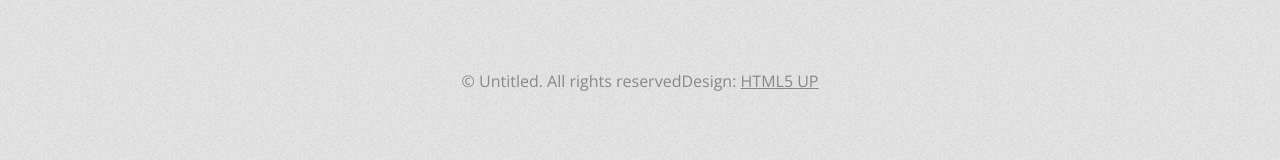
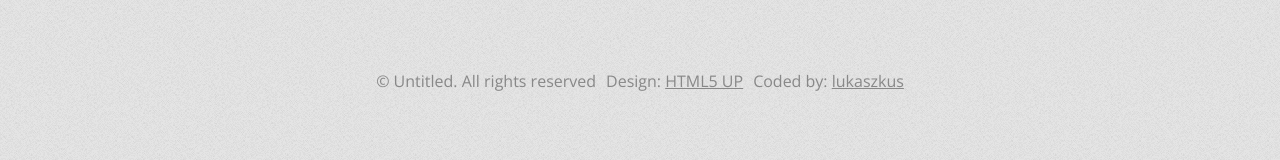
Before and after one commit to lukaszkus/Verti, a website: page index.html in a window 1280 px wide. Shown: the part 1948-2108 px from the top of the page. Drawn offline with nearby package versions, Linux system fonts and the light colour scheme.

Commit message:
update index.html credits

```diff
--- a/index.html
+++ b/index.html
@@ -2,7 +2,7 @@
 <html lang="pl-PL">
 <head>
   <meta charset="UTF-8" />
-  <title>Sass</title>
+  <title>Verti | Responsive Site Template</title>
   <meta name="viewport" content="width=device-width, initial-scale=1.0" />
   <link rel="stylesheet" href="https://cdnjs.cloudflare.com/ajax/libs/font-awesome/5.12.0-2/css/all.css"/>
   <link href="css/main.css" rel="stylesheet" />
@@ -161,7 +161,7 @@
         <div class="footer__credits">
             <span>&copy; Untitled. All rights reserved</span>
             <span>Design: <a href="#">HTML5 UP</a></span>
-            <span></span>
+            <span>Coded by: <a href="https://github.com/lukaszkus">lukaszkus</a></span>
         </div>
     </footer>
 
--- a/scss/_footer.scss
+++ b/scss/_footer.scss
@@ -49,7 +49,7 @@
   font-weight: 300;
   margin: 20px 0 50px 0;
   span {
-    margin: 5px 0;
+    margin: 5px;
     display: block;
   }
   a {
```
Also changed, not shown: css/main.css, 1 other file.
